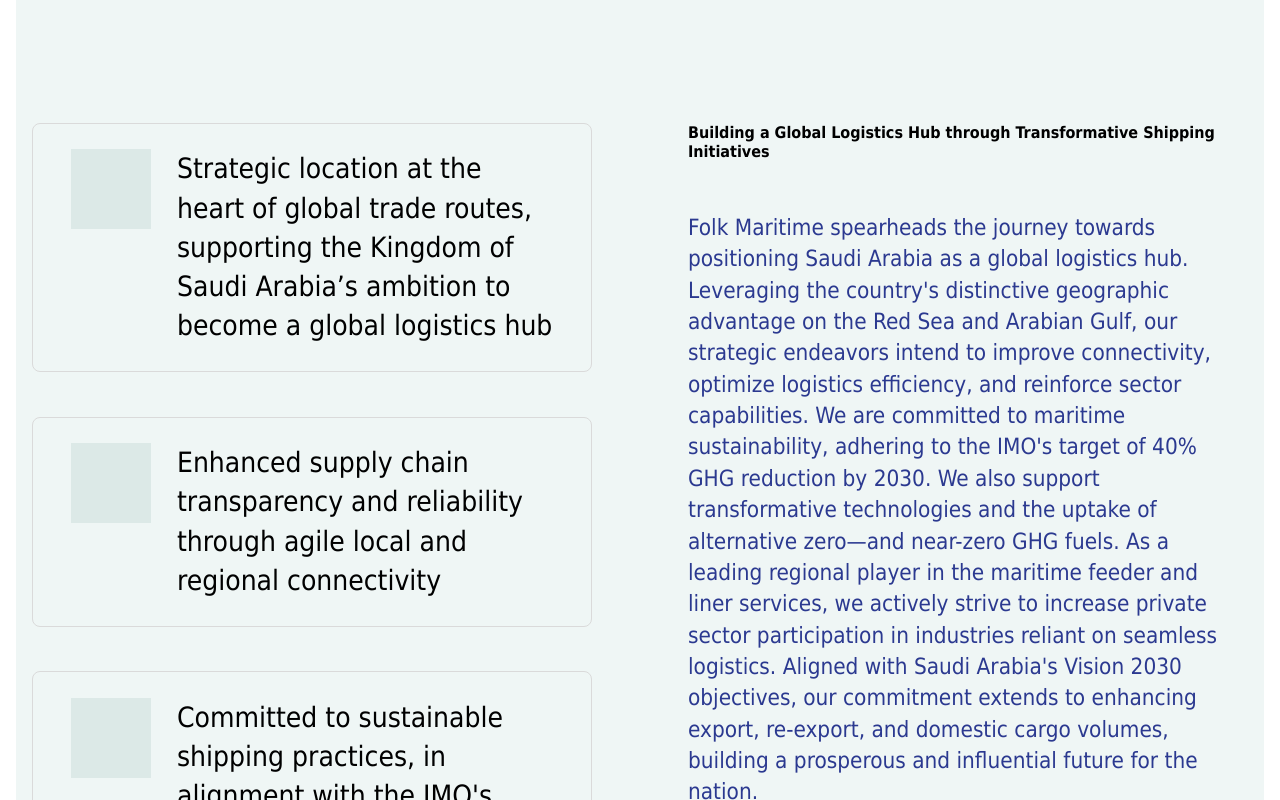
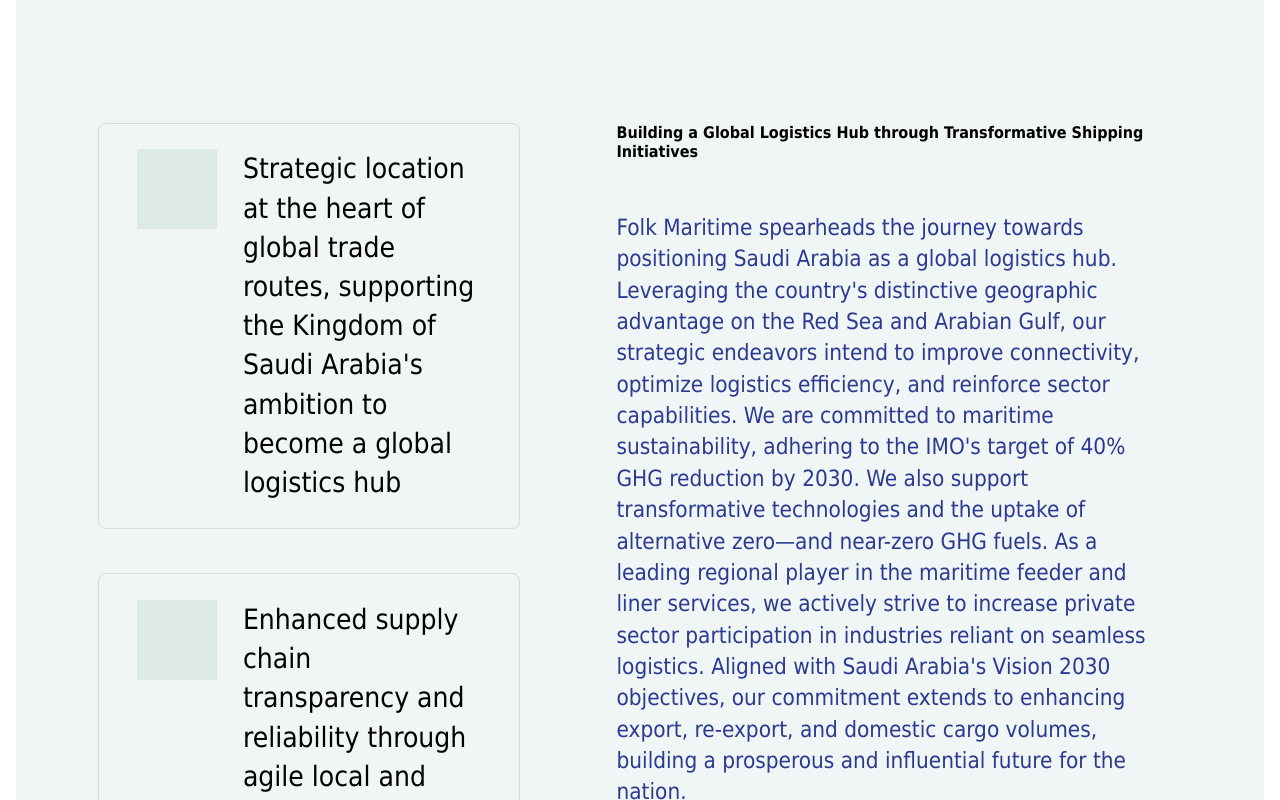
Before and after one commit to mohamedelhadad-22/BLUE-LINE-Website, a Vue app: page /about in a window 1280 px wide. Shown: the part 1740-2540 px from the top of the page. Built offline with nearby package versions, Linux system fonts and the light colour scheme.

Commit message:
Implement sticky sidebar functionality in AboutView; enhance layout and responsiveness

```diff
--- a/src/views/AboutView.vue
+++ b/src/views/AboutView.vue
@@ -61,7 +61,7 @@
               </div>
               <p class="columnIcons__itemText">
                 Strategic location at the heart of global trade routes,
-                supporting the Kingdom of Saudi Arabia’s ambition to become a
+                supporting the Kingdom of Saudi Arabia's ambition to become a
                 global logistics hub
               </p>
             </li>
@@ -114,6 +114,7 @@
         </div>
 
         <div class="columnIcons__text">
+          <div class="columnIcons__text-sticky">
             <h2 class="columnIcons__textTitle heading__h3">
               Building a Global Logistics Hub through Transformative Shipping
               Initiatives
@@ -122,18 +123,20 @@
               <div class="columnIcons__introText">
                 Folk Maritime spearheads the journey towards positioning Saudi
                 Arabia as a global logistics hub. Leveraging the country's
-              distinctive geographic advantage on the Red Sea and Arabian Gulf,
-              our strategic endeavors intend to improve connectivity, optimize
-              logistics efficiency, and reinforce sector capabilities. We are
-              committed to maritime sustainability, adhering to the IMO's target
-              of 40% GHG reduction by 2030. We also support transformative
-              technologies and the uptake of alternative zero—and near-zero GHG
-              fuels. As a leading regional player in the maritime feeder and
-              liner services, we actively strive to increase private sector
-              participation in industries reliant on seamless logistics. Aligned
-              with Saudi Arabia's Vision 2030 objectives, our commitment extends
-              to enhancing export, re-export, and domestic cargo volumes,
-              building a prosperous and influential future for the nation.
+                distinctive geographic advantage on the Red Sea and Arabian
+                Gulf, our strategic endeavors intend to improve connectivity,
+                optimize logistics efficiency, and reinforce sector
+                capabilities. We are committed to maritime sustainability,
+                adhering to the IMO's target of 40% GHG reduction by 2030. We
+                also support transformative technologies and the uptake of
+                alternative zero—and near-zero GHG fuels. As a leading regional
+                player in the maritime feeder and liner services, we actively
+                strive to increase private sector participation in industries
+                reliant on seamless logistics. Aligned with Saudi Arabia's
+                Vision 2030 objectives, our commitment extends to enhancing
+                export, re-export, and domestic cargo volumes, building a
+                prosperous and influential future for the nation.
+              </div>
             </div>
           </div>
         </div>
@@ -184,6 +187,7 @@
 .about-us {
   position: relative;
   background-color: #eff6f5;
+  padding-bottom: 8rem;
 }
 .about-us:after {
   background-image: url(/src/assets/aboutPatern.svg);
@@ -327,36 +331,44 @@
     align-items: flex-start;
     justify-content: space-between;
     margin-top: 8rem;
+    padding-inline: 5.42%;
+    padding-bottom: 8rem;
   }
 }
 .columnIcons__content {
   display: flex;
-  /* flex-direction: column-reverse; */
   margin-top: 4.8rem;
   gap: 6rem;
-}
-
-@media (min-width: 1024px) {
-  .columnIcons__boxes {
-    margin-top: 0;
-    width: calc(40% - 70px);
-  }
+  position: relative;
 }
 .columnIcons__boxes {
   /* margin-top: 4.8rem; */
   width: 100%;
 }
+@media (min-width: 1024px) {
+  .columnIcons__boxes {
+    margin-top: 0;
+    width: calc(40% - 0px);
+  }
+}
+
+.columnIcons__text {
+  width: 100%;
+}
 
 @media (min-width: 1024px) {
   .columnIcons__text {
-    position: sticky;
-    top: 4rem;
     width: calc(60% - 70px);
   }
+
+  .columnIcons__text-sticky {
+    position: sticky;
+    top: 120px;
+    align-self: flex-start;
+    z-index: 1;
   }
-.columnIcons__text {
-  width: 100%;
 }
+
 @media (min-width: 768px) {
   .columnIcons__items {
     gap: 3.2rem;
```
Lines whose indentation alone changed are shown as unchanged.
